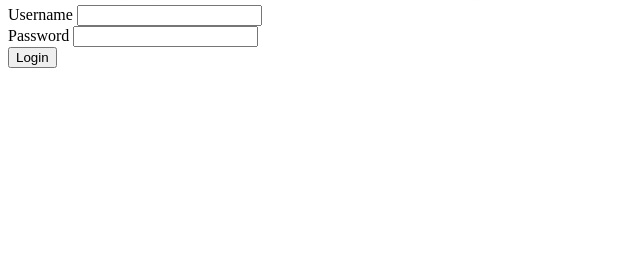
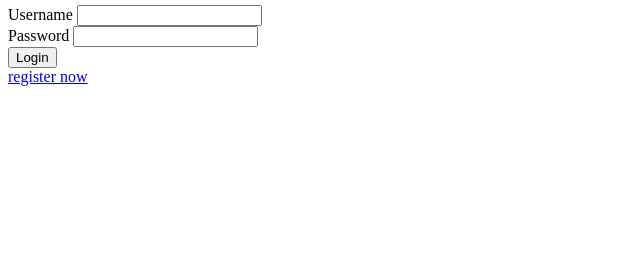
Before and after one commit to neko-nut/SecureCommunication, a Flask app: page /login in a window 1280 px wide. Shown: the part 164-438 px from the top of the page, without its empty margins (0-640 px from the left). Run offline with Flask 2, Linux system fonts and the light colour scheme; parts of the project's set-up code (start-up, migrations or seed data) failed here and were passed over; some libraries are stand-ins or nearby versions.

Commit message:
register

```diff
--- a/Project/appdir/templates/login.html
+++ b/Project/appdir/templates/login.html
@@ -15,4 +15,5 @@
             <input id="submit_login" type="button" value="Login">
         </div>
     </form>
+    <a href={{ url_for("register") }}>register now</a>
 {% endblock %}
```
